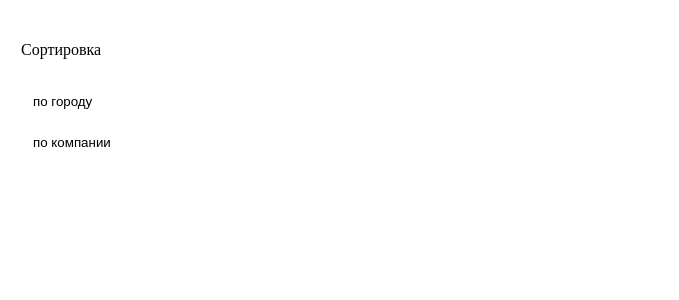
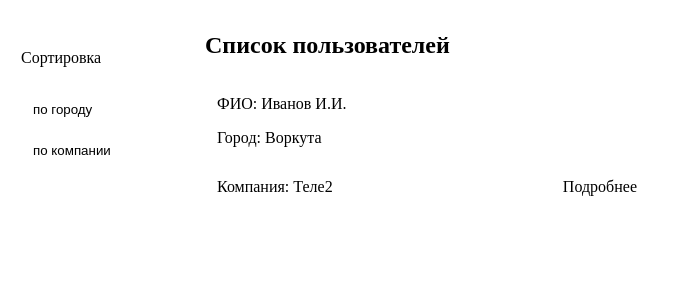
Before and after one commit to ni4egonepridumal/test-task-1, a React (Vite) app: page / in a window 1280 px wide. Shown: the top 300 px of the page, without its empty margins (0-679 px from the left). Built offline with nearby package versions, Linux system fonts and the light colour scheme; the HTML template or start-up script is replaced by a standard one.

Commit message:
add new components: users, user, snd sdd new page home

```diff
--- a/index.html
+++ b/index.html
@@ -3,6 +3,12 @@
   <head>
     <meta charset="UTF-8" />
     <link rel="icon" type="image/svg+xml" href="/vite.svg" />
+    <link rel="preconnect" href="https://fonts.googleapis.com" />
+    <link rel="preconnect" href="https://fonts.gstatic.com" crossorigin />
+    <link
+      href="https://fonts.googleapis.com/css2?family=Red+Hat+Display:wght@400;500;700;900&family=Roboto:wght@400;700&display=swap"
+      rel="stylesheet"
+    />
     <meta name="viewport" content="width=device-width, initial-scale=1.0" />
     <title>Vite + React + TS</title>
   </head>
--- a/src/App.tsx
+++ b/src/App.tsx
@@ -1,10 +1,10 @@
-import { Aside } from "./componets/aside"
+import { Home } from "./pages/Home";
 
 
 function App() {
   return (
     <div>
-      <Aside />
+      <Home />
     </div>
   )
 }
--- /dev/null
+++ b/src/componets/user/index.ts
@@ -0,0 +1 @@
+export * from "./user";
--- /dev/null
+++ b/src/componets/user/user.module.scss
@@ -0,0 +1,24 @@
+.user_inner {
+  min-width: 420px;
+  height: 110px;
+  background-color: var(--light-blue);
+  border-radius: 8px;
+  padding: 10px 12px;
+  margin-top: 10px;
+  p {
+    margin-bottom: 15px;
+  }
+}
+
+.user_innerBottom {
+  display: flex;
+  justify-content: space-between;
+  a {
+    color: var(--purple);
+    text-decoration: none;
+  }
+}
+
+.user_span {
+  color: var(--light-gray);
+}
--- /dev/null
+++ b/src/componets/user/user.tsx
@@ -0,0 +1,14 @@
+import styles from "./user.module.scss";
+
+export const User = () => {
+    return (
+        <div className={styles.user_inner}>
+            <p><span className={styles.user_span}>ФИО:</span> Иванов И.И.</p>
+            <p><span className={styles.user_span}>Город:</span> Воркута</p>
+            <div className={styles.user_innerBottom}>
+                <p><span className={styles.user_span}>Компания:</span> Теле2</p>
+                <p><a href="#">Подробнее</a></p>
+            </div>
+        </div>
+    );
+};
--- /dev/null
+++ b/src/componets/users/index.ts
@@ -0,0 +1 @@
+export * from "./users";
--- /dev/null
+++ b/src/componets/users/users.module.scss
@@ -0,0 +1,8 @@
+.list_users {
+  font-weight: 700;
+  font-size: 24px;
+  margin: 24px 0px 0px 0px;
+}
+.users_inner {
+  padding-left: 45px;
+}
--- /dev/null
+++ b/src/componets/users/users.tsx
@@ -0,0 +1,11 @@
+import { User } from "../user";
+import styles from "./users.module.scss";
+
+export const Users = () => {
+    return (
+        <div className={styles.users_inner}>
+            <p className={styles.list_users}>Список пользователей</p>
+            <User />
+        </div>
+    );
+};
--- a/src/global.scss
+++ b/src/global.scss
@@ -6,6 +6,7 @@
   --light-blue: #f3f3f3;
   --white: #fffffe;
   --green: #52cf4f;
+  --light-gray: #A3A3A3;
 }
 
 * {
@@ -13,3 +14,8 @@
   padding: 0px;
   box-sizing: border-box;
 }
+
+body {
+  font-family: "Red Hat Display", sans-serif;
+  font-family: "Roboto", sans-serif;
+}
--- /dev/null
+++ b/src/pages/Home/Home.tsx
@@ -0,0 +1,12 @@
+import { Aside } from '../../componets/aside';
+import { Users } from '../../componets/users';
+import styles from "./home.module.scss";
+
+export const Home = () => {
+    return (
+        <div className={styles.item}>
+            <Aside />
+            <Users />
+        </div>
+    );
+};
--- /dev/null
+++ b/src/pages/Home/home.module.scss
@@ -0,0 +1,3 @@
+.item {
+  display: flex;
+}
--- /dev/null
+++ b/src/pages/Home/index.ts
@@ -0,0 +1 @@
+export * from "./Home";
```
